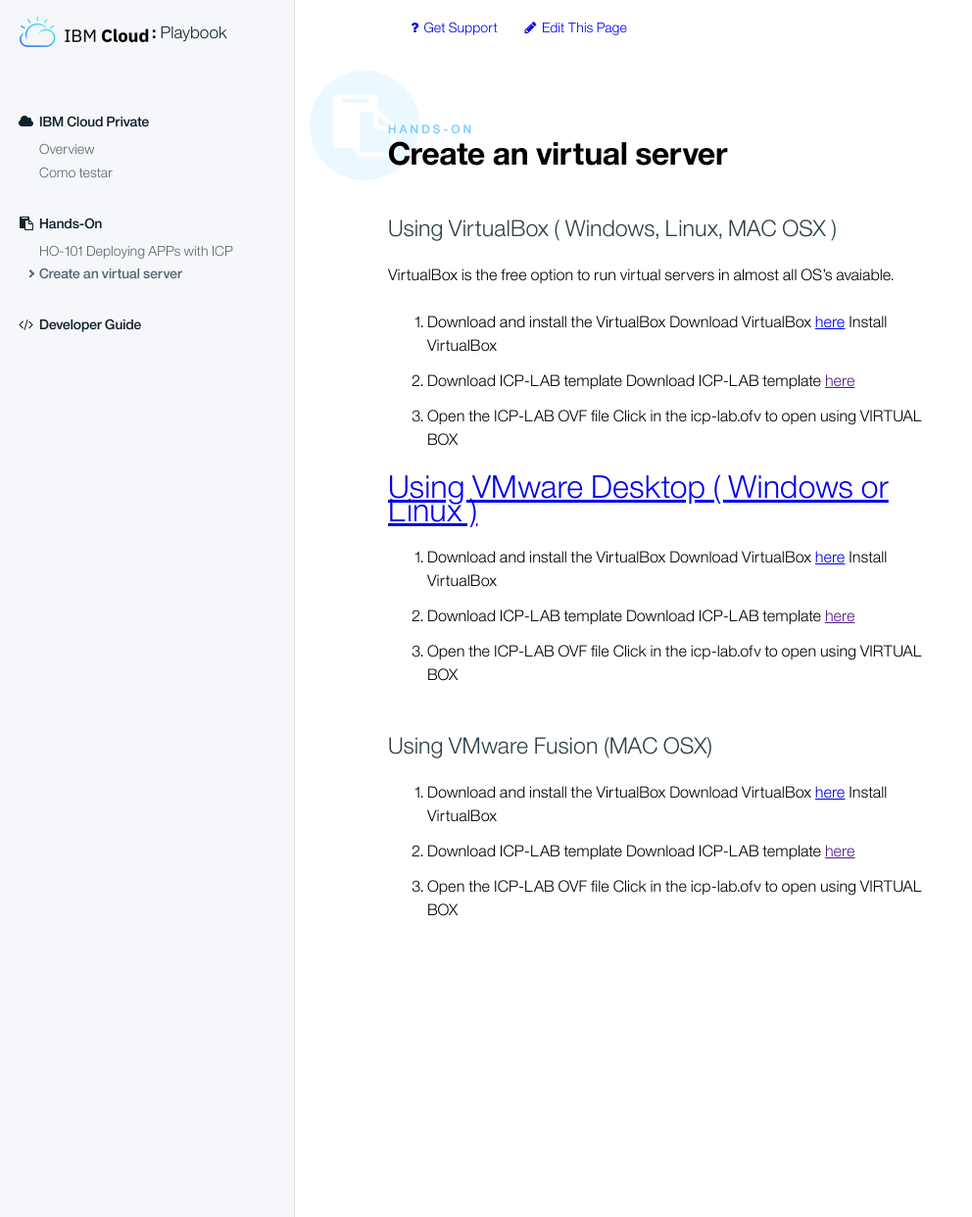
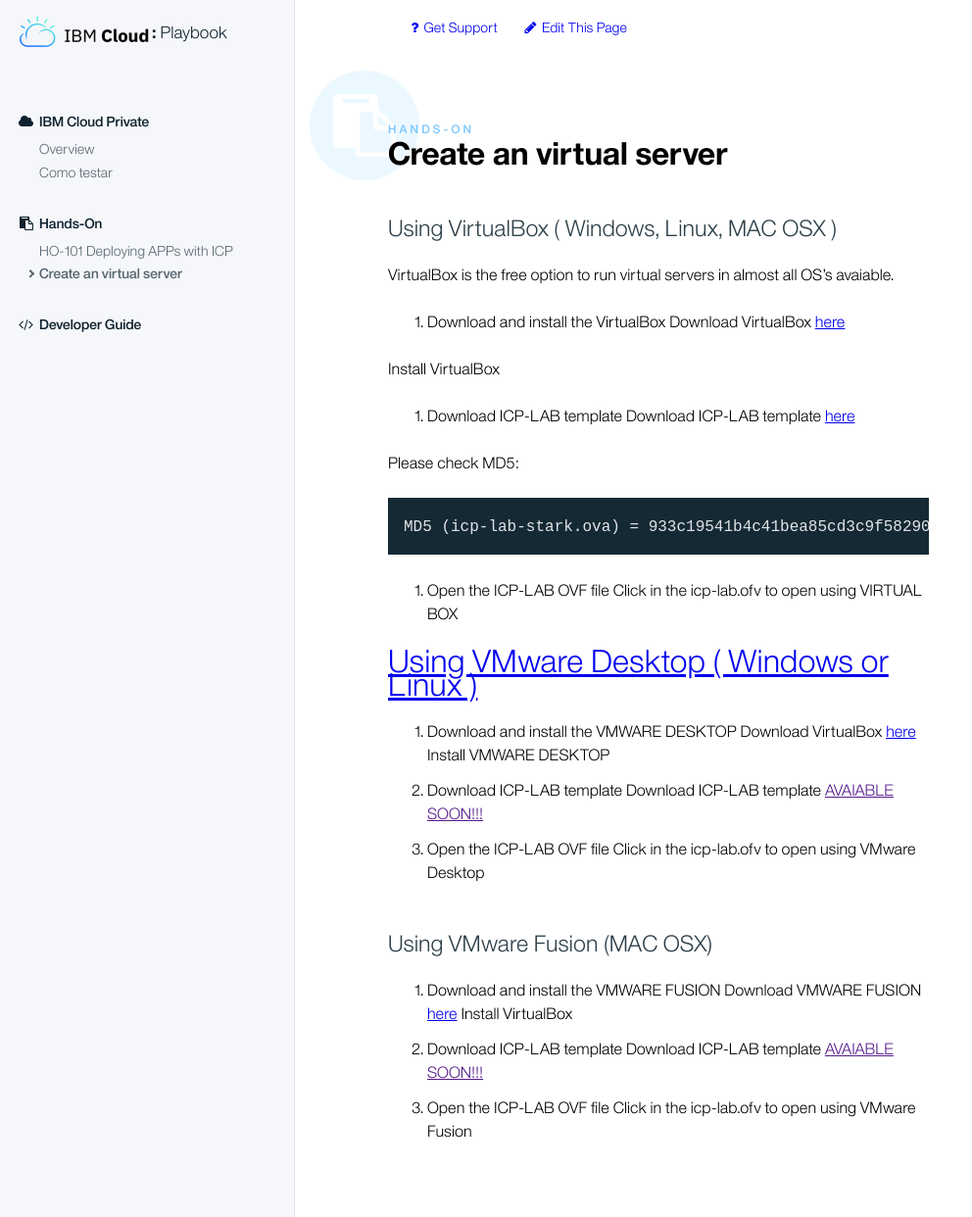
Before and after one commit to IBMCloudBrazil/ibmcloudbrazil.github.io, a Jekyll site: the page built from _content/handson/server.md, in a window 1280 px wide and 1242 px high. Shown: the whole window at 98% size, without its empty margins (0-992 px from the left). Built offline with Jekyll 4.4.1, drawn with Linux system fonts in a browser that asks for light colours.

Commit message:
server instructor

````diff
--- a/_content/handson/server.md
+++ b/_content/handson/server.md
@@ -9,34 +9,40 @@
 
 1. Download and install the VirtualBox
 Download VirtualBox [here](https://www.virtualbox.org/wiki/Downloads)
+
 Install VirtualBox
 
 2. Download ICP-LAB template
-Download ICP-LAB template [here]()
+Download ICP-LAB template [here](https://s3-api.wdc-us-geo.objectstorage.softlayer.net/jmbarros-minicloud/icp-lab-stark.ova)
+
+Please check MD5:
+```
+MD5 (icp-lab-stark.ova) = 933c19541b4c41bea85cd3c9f582908a
+```
 
 3. Open the ICP-LAB OVF file
 Click in the icp-lab.ofv to open using VIRTUAL BOX
 
 # Using VMware Desktop ( Windows or Linux )
 
-1. Download and install the VirtualBox
+1. Download and install the VMWARE DESKTOP
 Download VirtualBox [here](https://www.virtualbox.org/wiki/Downloads)
+Install VMWARE DESKTOP
+
+2. Download ICP-LAB template
+Download ICP-LAB template [AVAIABLE SOON!!!]()
+
+3. Open the ICP-LAB OVF file
+Click in the icp-lab.ofv to open using VMware Desktop
+
+## Using VMware Fusion (MAC OSX)
+
+1. Download and install the VMWARE FUSION
+Download VMWARE FUSION [here](https://www.virtualbox.org/wiki/Downloads)
 Install VirtualBox
 
 2. Download ICP-LAB template
-Download ICP-LAB template [here]()
+Download ICP-LAB template [AVAIABLE SOON!!!]()
 
 3. Open the ICP-LAB OVF file
-Click in the icp-lab.ofv to open using VIRTUAL BOX
-
-## Using VMware Fusion (MAC OSX)
-
-1. Download and install the VirtualBox
-Download VirtualBox [here](https://www.virtualbox.org/wiki/Downloads)
-Install VirtualBox
-
-2. Download ICP-LAB template
-Download ICP-LAB template [here]()
-
-3. Open the ICP-LAB OVF file
-Click in the icp-lab.ofv to open using VIRTUAL BOX
+Click in the icp-lab.ofv to open using VMware Fusion
````
